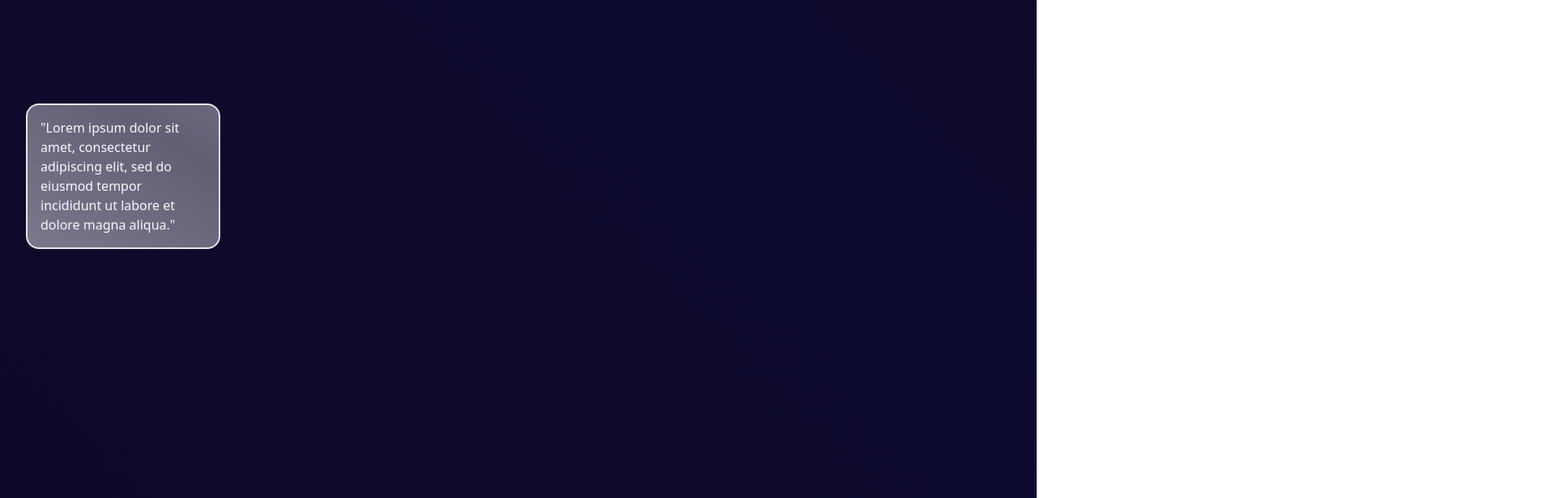
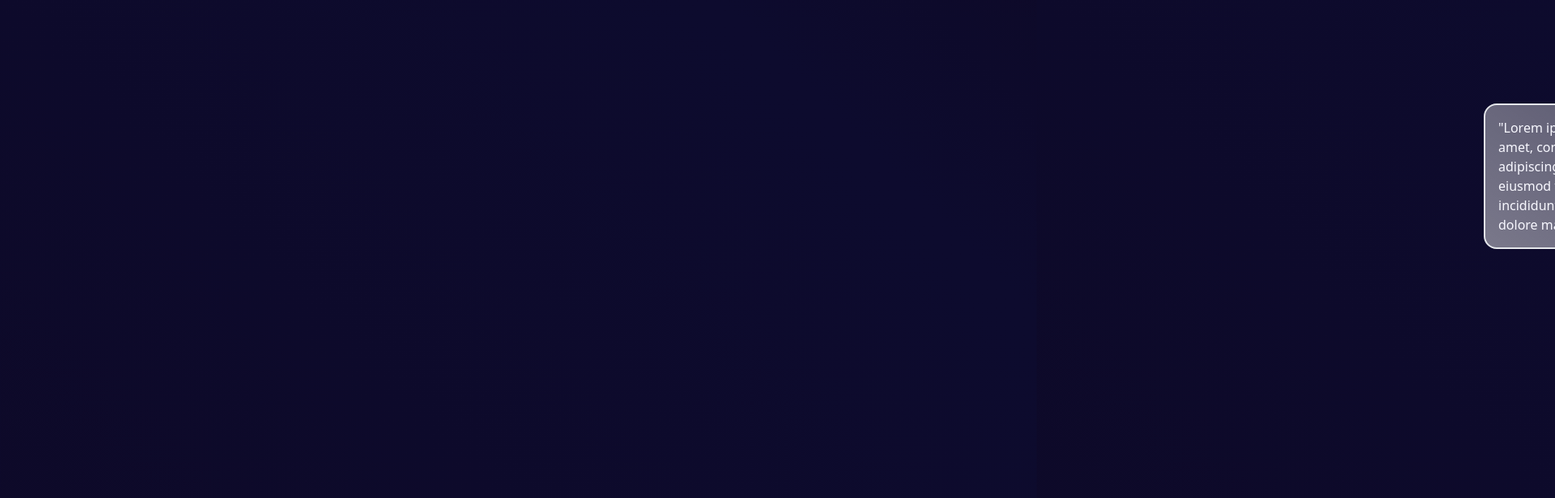
Before and after one commit to heyimrein/personal-site, a React (Vite) app: page / in a window 1280 px wide. Shown: the part 1520-2136 px from the top of the page at 81% size, 1920 px wide, since content can reach past the window. Built offline with nearby package versions, Linux system fonts and the light colour scheme; a web font is replaced by a local one.

Commit message:
Implement basic scroll math

```diff
--- a/src/components/DebugCard.tsx
+++ b/src/components/DebugCard.tsx
@@ -1,25 +1,19 @@
-import {
-  motion,
-  motionValue,
-  useMotionValueEvent,
-  useScroll,
-  useSpring,
-} from "framer-motion";
+import { motion, useMotionValueEvent, useScroll } from "framer-motion";
 import "./DebugCard.css";
+import { useState } from "react";
 
 export default function DebugCard() {
-  let { scrollY } = useScroll();
-  const springScrollY = useSpring(scrollY);
-  let deg = motionValue(0);
+  const { scrollYProgress } = useScroll();
+  const [scrollProgress, setScrollProgress] = useState(scrollYProgress.get());
 
-  useMotionValueEvent(scrollY, "change", (latest) => {
-    deg = motionValue(latest * 10000);
+  useMotionValueEvent(scrollYProgress, "change", (latest) => {
+    setScrollProgress(latest);
   });
 
   return (
     <motion.div
       className="debug-card"
-      style={{ rotateZ: deg }}
+      style={{ translateX: scrollProgress * 1800 }}
       transition={{ duration: 2, type: "spring" }}
     >
       <p>
```
